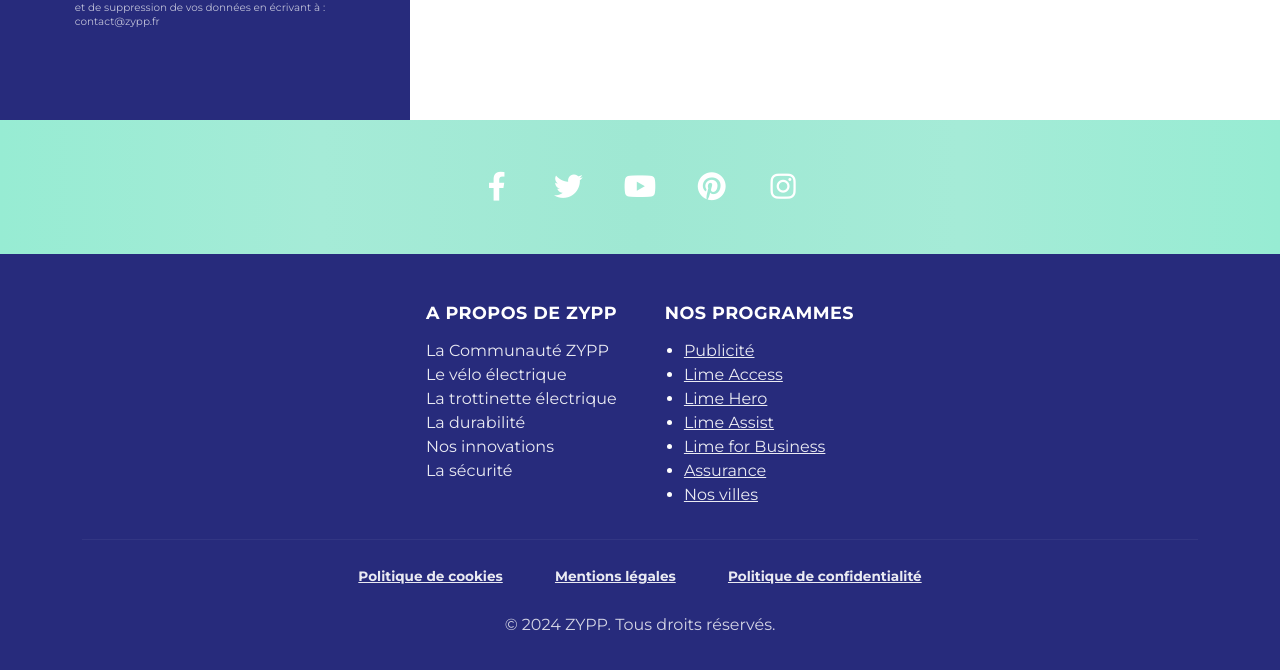
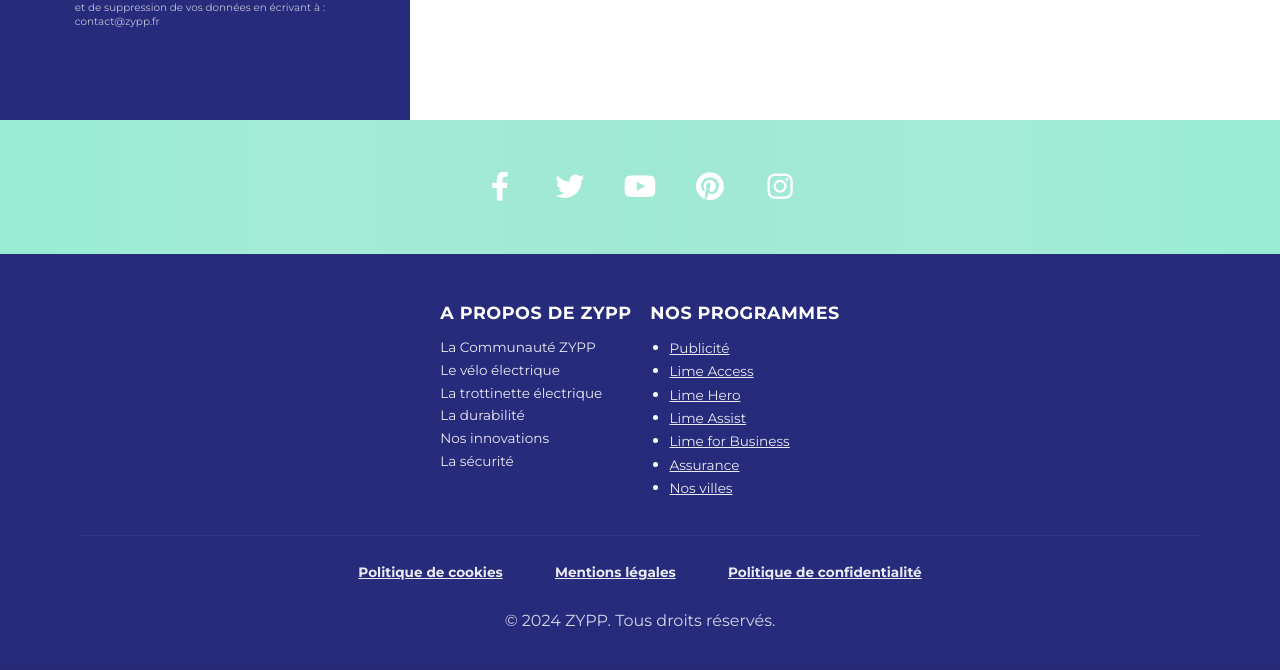
Before and after one commit to Salimou95/Zypp, a PHP site: page /index.php?url=contact in a window 1280 px wide. Shown: the part 600-1270 px from the top of the page. After the commit the page ends 1226 px from the top, so only its background shows below. Run offline with PHP 8.4, Linux system fonts and the light colour scheme.

Commit message:
correction page contact

```diff
--- a/assets/css/style.css
+++ b/assets/css/style.css
@@ -902,7 +902,7 @@
     display: flex;
     justify-content: center;
     align-items: center;
-    gap: 0.1rem; /* Réduction de 1rem à 0.5rem */
+    gap: 0; /* Suppression de l'espace entre les icônes sociales du footer - de 0.1rem à 0 */
 }
 
 .footer-social-icon {
@@ -961,14 +961,17 @@
 }
 
 .footer-links-no-bullet li {
-    margin-bottom: 0;
+    margin-bottom: 0.4rem; /* Augmentation de 0.1rem à 0.4rem pour plus d'espace */
+    line-height: 1.2; /* Augmentation de 1 à 1.2 pour un meilleur espacement */
 }
 
 .footer-links-no-bullet li a {
     color: rgba(255, 255, 255, 0.9);
     text-decoration: none;
     transition: color 0.3s ease;
-    font-size: 1rem; /* Augmentation de 0.9rem à 1rem */
+    font-size: 0.85rem; /* Réduction de 1rem à 0.85rem */
+    display: block; /* Pour un meilleur contrôle de l'espacement */
+    padding: 0; /* Suppression de tout padding */
 }
 
 .footer-links-no-bullet li a:hover {
@@ -985,14 +988,17 @@
 }
 
 .footer-links-with-bullet li {
-    margin-bottom: 0;
+    margin-bottom: 0.4rem; /* Augmentation de 0.1rem à 0.4rem pour plus d'espace */
+    line-height: 1.1; /* Augmentation de 1 à 1.2 pour un meilleur espacement */
 }
 
 .footer-links-with-bullet li a {
     color: rgba(255, 255, 255, 0.9);
     text-decoration: underline;
     transition: color 0.3s ease;
-    font-size: 1rem; /* Augmentation de 0.9rem à 1rem */
+    font-size: 0.85rem; /* Réduction de 1rem à 0.85rem */
+    display: block; /* Pour un meilleur contrôle de l'espacement */
+    padding: 0; /* Suppression de tout padding */
 }
 
 .footer-links-with-bullet li a:hover {
```
